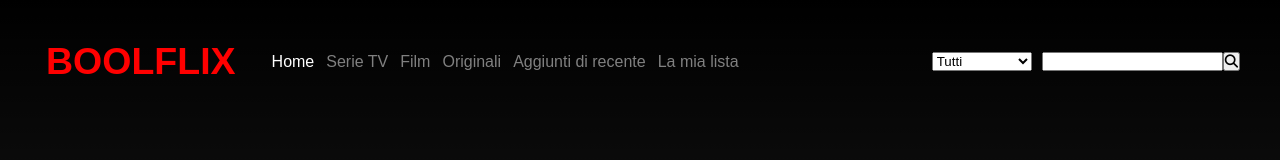
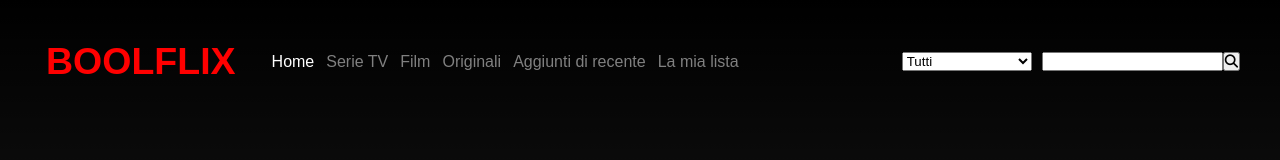
Before and after one commit to Cix8/vue-boolflix, a Vue app: page / in a window 1280 px wide. Shown: the top 160 px of the page. Built offline with nearby package versions, Linux system fonts and the light colour scheme.

Commit message:
AppeHeader_select_min-width fixed

```diff
--- a/src/components/AppHeader.vue
+++ b/src/components/AppHeader.vue
@@ -115,7 +115,7 @@ header {
       margin-right: 10px;
 
       select {
-        min-width: 100px;
+        min-width: 130px;
       }
     }
   }
```
